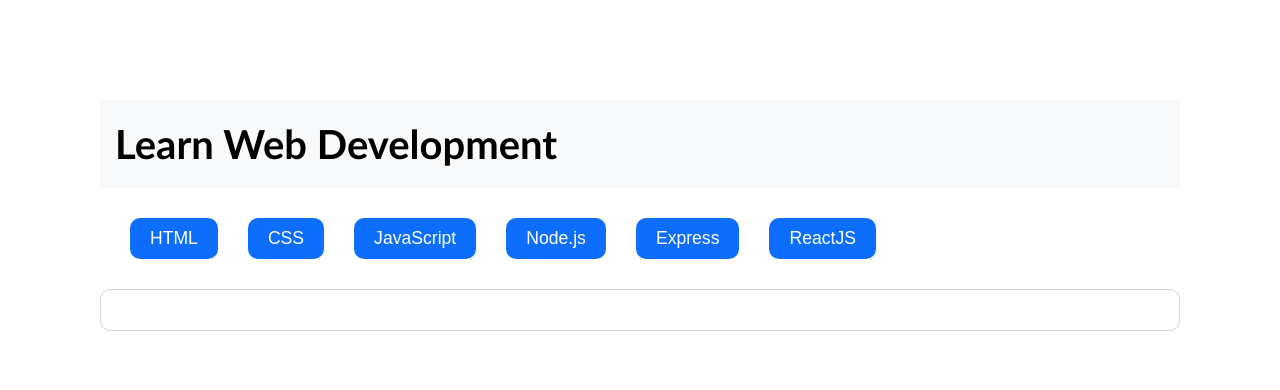
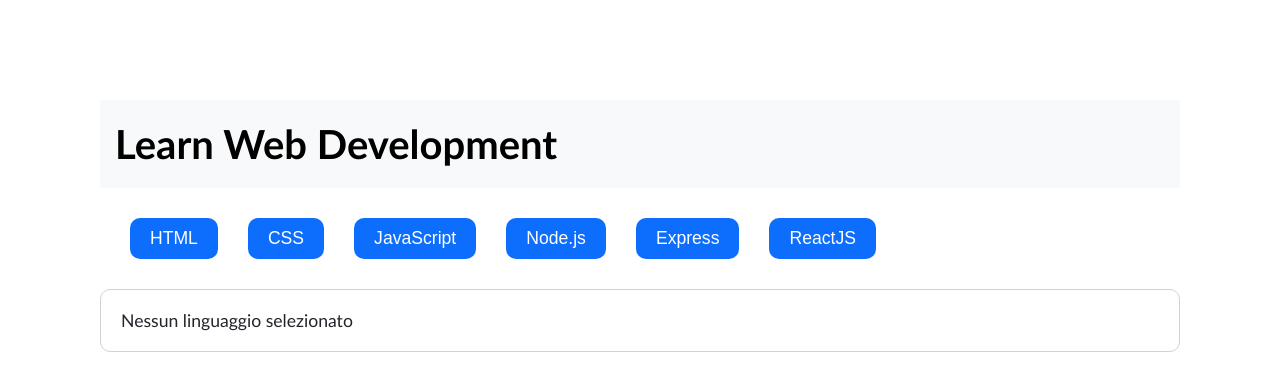
Before and after one commit to nicolaparutto/react-use-state, a React (Vite) app: page / in a window 1280 px wide. Shown: the top 390 px of the page. Built offline with nearby package versions, Linux system fonts and the light colour scheme.

Commit message:
feat(bonus): add part of the bonus

```diff
--- a/src/App.jsx
+++ b/src/App.jsx
@@ -5,7 +5,7 @@
 
   const [langSelected, setLangSelected] = useState(null);
   const [title, setTitle] = useState("");
-  const [description, setDescription] = useState("");
+  const [description, setDescription] = useState("Nessun linguaggio selezionato");
 
   function descUpdater(id) {
     const language = languages.find(language => language.id === id);
@@ -21,7 +21,7 @@
         {languages.map(language => (
               <button
               key={language.id}
-              className="btn"
+              className={language.id === langSelected ? "btn-active" : "btn"}
               onClick={() => descUpdater(language.id)}
               >
               {language.title}
```
